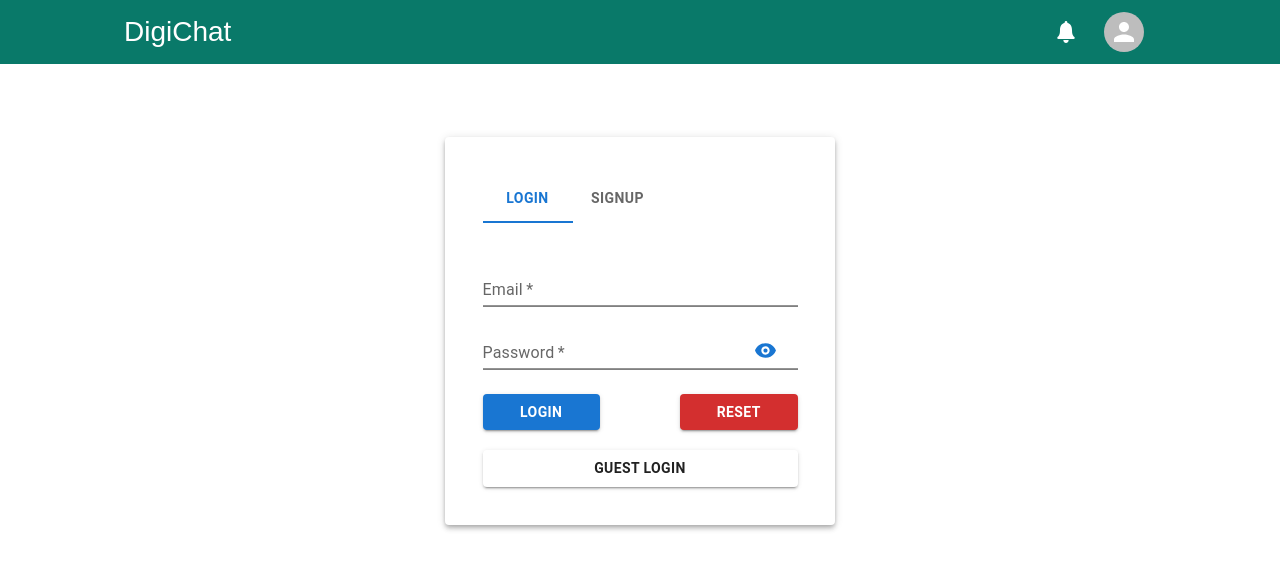
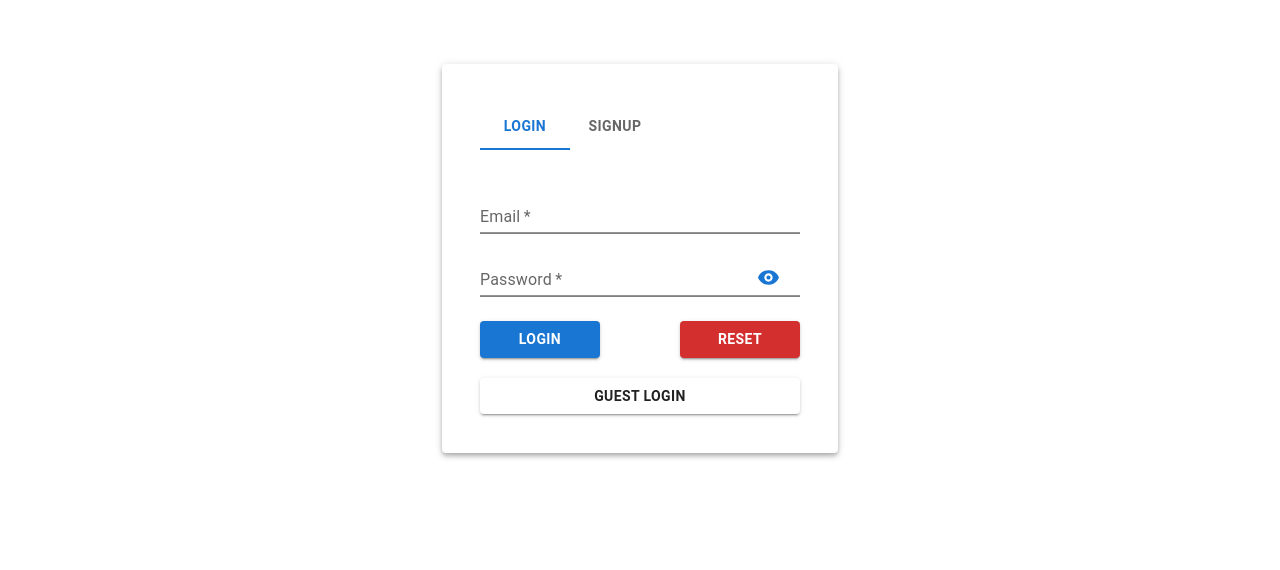
Before and after one commit to raushankp75/digichat-frontend-reactjs, a React (Vite) app: page / in a window 1280 px wide. Shown: the top 570 px of the page. Built offline with nearby package versions, Linux system fonts and the light colour scheme.

Commit message:
modify UI

```diff
--- a/src/components/Chats/ChatBox.jsx
+++ b/src/components/Chats/ChatBox.jsx
@@ -10,7 +10,7 @@ const ChatBox = ({fetchChatsAgain, setFetchChatsAgain}) => {
 
 
   return (
-    <Box sx={{display: { xs: selectedChat ? 'flex' : 'none', sm: 'flex' }, width: { xs: '100%', sm: '72%' }, flexDirection: 'column', alignItems:'center', paddingX: '14px', paddingY: '5px', background: '#222', borderRadius: '10px', color:'white', maxWidth: '100%', minHeight: '87vh', maxHeight:'87vh'}}>
+    <Box sx={{display: { xs: selectedChat ? 'flex' : 'none', sm: 'flex' }, width: { xs: '100%', sm: '70%' }, flexDirection: 'column', alignItems:'center', paddingY: '5px', background: '#222', color:'white', maxWidth: '100%', minHeight: '100vh', maxHeight:'100vh'}}>
 
       <SingleChat fetchChatsAgain={fetchChatsAgain} setFetchChatsAgain={setFetchChatsAgain} />
     </Box>
--- a/src/components/Chats/MainChats.jsx
+++ b/src/components/Chats/MainChats.jsx
@@ -12,11 +12,10 @@ import { getCurrentUserDetails } from '../../auth';
 import { Grid } from 'react-loader-spinner';
 import { getSenderName, getSenderPic } from '../../config/chatLogics';
 import GroupChatSidebar from '../groupchats/GroupChatSidebar';
+import Header from '../header/Header';
 
 
-const MainChats = ({fetchChatsAgain}) => {
-
-  let [isOpenSidebar, setIsOpenSidebar] = useState(false)
+const MainChats = ({ fetchChatsAgain }) => {
 
   const [loggedUser, setLoggedUser] = useState();
 
@@ -60,15 +59,12 @@ const MainChats = ({fetchChatsAgain}) => {
     <>
       {/* <Box display='flex' flexDirection='column' gap='20px'> */}
 
-      <Box sx={{ display: { xs: selectedChat ? 'none' : 'flex', sm: 'flex' }, width: { xs: '100%', sm: '25%' }, flexDirection: 'column', paddingX: '14px', paddingY: '5px', background: '#222', borderRadius: '10px', maxWidth: '100%', maxHeight: '87vh', minHeight: '87vh' }}>
+      <Box sx={{ display: { xs: selectedChat ? 'none' : 'flex', sm: 'flex' }, width: { xs: '100%', sm: '30%' }, flexDirection: 'column', background: '#222', maxWidth: '100%', maxHeight: '100vh', minHeight: '100vh' }}>
+        <Header />
         <SearchBox />
 
         <Box sx={{ color: 'white', paddingBottom: '4px', paddingX: '4px', fontSize: '18px', display: 'flex', width: '100%', justifyContent: 'space-between', alignItems: 'center' }}>
-          <Typography sx={{ fontSize: { xs: '20px', sm: '24px' } }}>My Chats</Typography>
-
-          <Button onClick={() => setIsOpenSidebar(true)} sx={{background:'gray', color:'white'}}>New Group Chat</Button>
-          <GroupChatSidebar isOpenSidebar={isOpenSidebar} onClose={() => setIsOpenSidebar(false)} />
-
+          <Typography sx={{ fontSize: { xs: '20px', sm: '20px' } }}>Chats</Typography>
         </Box>
 
 
--- a/src/components/Chats/SingleChat.jsx
+++ b/src/components/Chats/SingleChat.jsx
@@ -193,7 +193,6 @@ const SingleChat = ({ fetchChatsAgain, setFetchChatsAgain }) => {
         <>
             {selectedChat ? (
                 <>
-                    {/* header */}
                     <Box sx={{ fontSize: { xs: '22px', sm: '30px' }, paddingX: '5px', paddingY: '8px', width: '100%', display: 'flex', justifyContent: { xs: 'space-between' }, alignItems: 'center' }}>
                         <Typography sx={{ display: { xs: 'flex', sm: 'none' } }} onClick={() => setSelectedChat('')}><BsArrowLeftShort color='white' size={30} /></Typography>
 
@@ -238,7 +237,7 @@ const SingleChat = ({ fetchChatsAgain, setFetchChatsAgain }) => {
 
                     {/* chat screen */}
                     {/* background:'#E8E8E8' */}
-                    <Box sx={{ display: 'flex', flexDirection: 'column', justifyContent: 'flex-end', padding: '10px', background: '#333', width: '100%', height: '100%', borderRadius: '5px', overflowY: 'hidden' }}>
+                    <Box sx={{ display: 'flex', flexDirection: 'column', justifyContent: 'flex-end', padding: '10px', background: '#333', width: '100%', height: '100%', overflowY: 'hidden' }}>
                         {/* // Messages List */}
                         {loading ? (
                             <Loader />
--- a/src/components/header/Header.jsx
+++ b/src/components/header/Header.jsx
@@ -12,22 +12,24 @@ import ProfileModal from '../ProfileModal';
 import { doLogout, isAuthenticated } from '../../auth';
 import { useNavigate } from 'react-router-dom';
 import { getSenderName } from '../../config/chatLogics';
-// import MenuIcon from '@mui/icons-material/Menu';
+import GroupChatSidebar from '../groupchats/GroupChatSidebar';
+import { useState } from 'react';
+
+import {BsFillPersonPlusFill} from 'react-icons/bs'
 
 
 
 
 export default function Header() {
 
+    // for group chat sidebar
+    let [isOpenSidebar, setIsOpenSidebar] = useState(false)
 
-
-    const navigate = useNavigate()
-
-    const [profileOpen, setProfileOpen] = React.useState(null)
-    const [notificationOpen, setNotificationOpen] = React.useState(null)
+    const [profileOpen, setProfileOpen] = useState(null)
+    const [notificationOpen, setNotificationOpen] = useState(null)
 
     // for profile modal
-    let [profilePopupModal, setProfilePopupModal] = React.useState(false)
+    let [profilePopupModal, setProfilePopupModal] = useState(false)
 
 
     // for open profile
@@ -52,21 +54,21 @@ export default function Header() {
 
 
 
+
     return (
-        <Box sx={{ flexGrow: 1 }}>
-            <AppBar elevation={0} position="static" sx={{
+        <AppBar elevation={1} position="static" sx={{
             background: '#097969',
-                padding: {
-                    xs: '0px 5px', // 0 above
-                    sm: '0px 5px', // 600 above
-                    md: '0px 5px', // 900 above
-                    lg: '0px 100px', // 1200 above
-                    xl: '0px 100px' // 1536 above
-                }
+            // padding: {
+            //     xs: '0px 5px', // 0 above
+            //     sm: '0px 5px', // 600 above
+            //     md: '0px 5px', // 900 above
+            //     lg: '0px 100px', // 1200 above
+            //     xl: '0px 100px' // 1536 above
+            // }
         }}>
-                <Toolbar sx={{ display: 'flex', justifyContent: 'space-between' }}>
+            <Toolbar sx={{ display: 'flex', justifyContent: 'space-between', gap: '20px' }}>
                 <IconButton
-                        size="large"
+                    size="medium"
                     edge="start"
                     color="inherit"
                     aria-label="menu"
@@ -81,12 +83,12 @@ export default function Header() {
 
 
 
+                <Box sx={{ display: 'flex', alignItems:'center' }}>
+                    {/* Group chat sidebar */}
+                    <BsFillPersonPlusFill size={28} onClick={() => setIsOpenSidebar(true)} cursor='pointer' />
+                    <GroupChatSidebar isOpenSidebar={isOpenSidebar} onClose={() => setIsOpenSidebar(false)} />
 
 
-
-
-                    {/* dropdown */}
-                    <Box>
                     {/* notification */}
                     <IconButton
                         size="large"
@@ -109,9 +111,9 @@ export default function Header() {
                             notification.map((noti) => (
                                 <MenuItem key={noti._id} onClick={() => handleNotificationClose(noti)}>
                                     {noti.chat.isGroupChat ?
-                                            <Typography>New Message in <span style={{fontWeight:'600', color:'blue'}}>{noti.chat.chatName}</span></Typography>
+                                        <Typography>New Message in <span style={{ fontWeight: '600', color: 'blue' }}>{noti.chat.chatName}</span></Typography>
                                         :
-                                            <Typography>New Message from <span style={{fontWeight:'600', color:'blue'}}>{getSenderName(user, noti.chat.users)}</span></Typography>
+                                        <Typography>New Message from <span style={{ fontWeight: '600', color: 'blue' }}>{getSenderName(user, noti.chat.users)}</span></Typography>
                                     }
                                 </MenuItem>
                             ))
@@ -152,6 +154,5 @@ export default function Header() {
                 </Box>
             </Toolbar>
         </AppBar>
-        </Box>
     );
 }
--- a/src/layout/MainLayout.jsx
+++ b/src/layout/MainLayout.jsx
@@ -5,8 +5,8 @@ import Header from '../components/header/Header'
 const MainLayout = ({ children }) => {
     return (
         <>
-            <Header />
-            <Box sx={{ display: 'flex', flexDirection: 'column', overflow: 'hidden', margin: '10px' }}>
+            {/* <Header /> */}
+            <Box sx={{ display: 'flex', flexDirection: 'column', overflow: 'hidden' }}>
                 {children}
             </Box>
         </>
```
Lines whose indentation alone changed are shown as unchanged.
